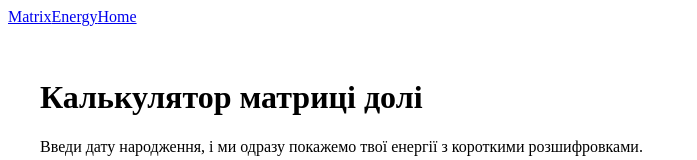
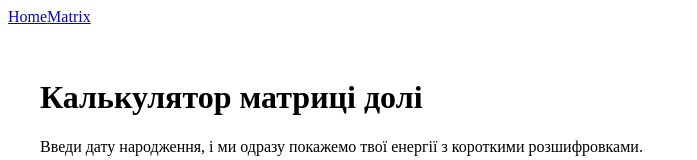
Before and after one commit to NataNatta/matrix-natalia, a React (Create React App) app: page / in a window 1280 px wide. Shown: the top 160 px of the page, without its empty margins (0-697 px from the left). Built offline with nearby package versions, Linux system fonts and the light colour scheme.

Commit message:
Update App.tsx

```diff
--- a/src/App.tsx
+++ b/src/App.tsx
@@ -1,21 +1,17 @@
-import React from "react";
-import { BrowserRouter, Routes, Route, Link } from "react-router-dom";
-import Home from "./pages/home";
-import Matrix from "./pages/matrix";
-import Energy from "./pages/energy";
+import { BrowserRouter, Routes, Route, Link } from 'react-router-dom';
+import Matrix from './pages/matrix';
+import Home from './pages/home';
 
 function App() {
   return (
     <BrowserRouter>
       <nav>
+        <Link to="/">Home</Link>
         <Link to="/matrix">Matrix</Link>
-        <Link to="/energy">Energy</Link>
-        <Link to="/">Home</Link>
       </nav>
       <Routes>
+        <Route path="/" element={<Home />} />
         <Route path="/matrix" element={<Matrix />} />
-        <Route path="/energy" element={<Energy />} />
-        <Route path="/" element={<Home />} />
       </Routes>
     </BrowserRouter>
   );
```
